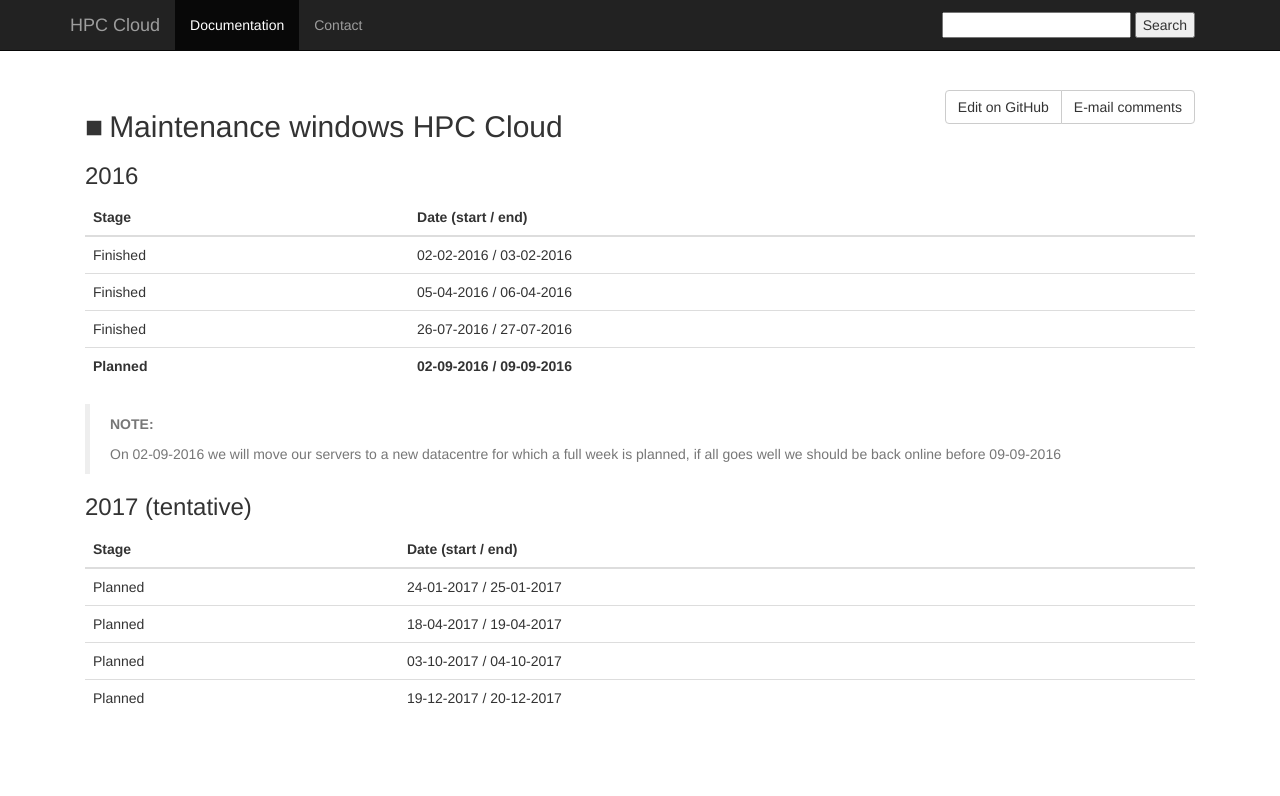
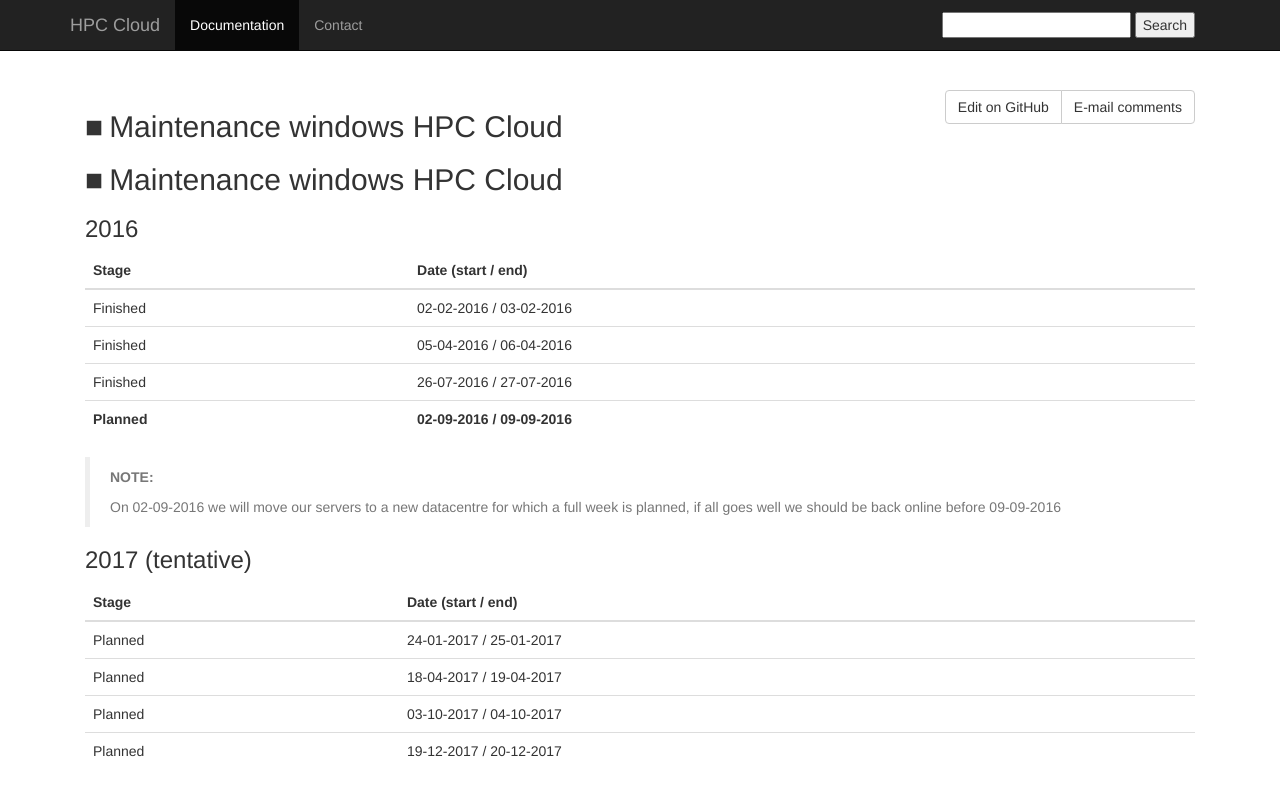
Before and after one commit to sara-nl/clouddocs, a Jekyll site: the page built from maintenance.markdown, in a window 1280 px wide. Shown: the top 796 px of the page. Built offline with Jekyll 4.4.1, drawn with Linux system fonts in a browser that asks for light colours; nearby versions of some CDN libraries.

Commit message:
other header

```diff
--- a/maintenance.markdown
+++ b/maintenance.markdown
@@ -3,6 +3,9 @@
 ---
 
 ## Maintenance windows HPC Cloud
+
+Maintenance windows HPC Cloud
+-----------------------------
 
 ### 2016
 
```
